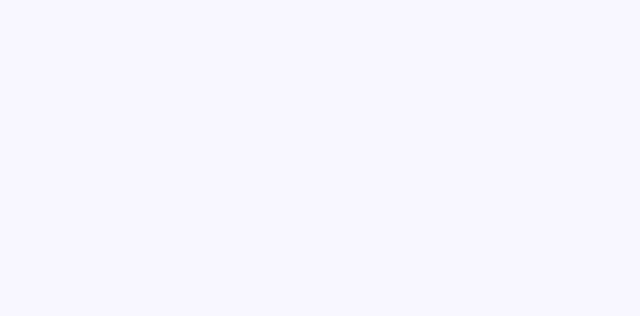
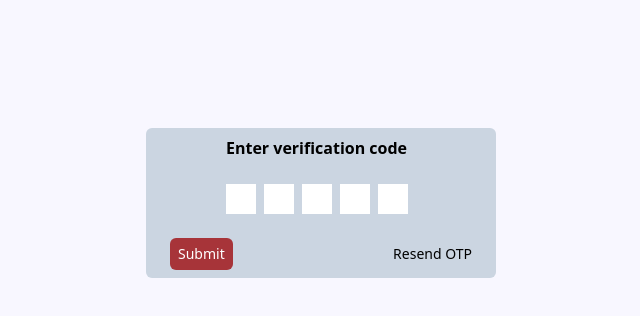
Before and after one commit to kngtee/updcfm-project-web, a React (Create React App) app in the folder Updc.Fm.WebApplication/ClientApp/: page /verifyotp in a window 1280 px wide. Before the commit this address had no page. Shown: the top 316 px of the page, without its empty margins (304-944 px from the left). Built offline with nearby package versions, Linux system fonts and the light colour scheme.

Commit message:
forgetPassword

```diff
--- a/Updc.Fm.WebApplication/ClientApp/src/App.js
+++ b/Updc.Fm.WebApplication/ClientApp/src/App.js
@@ -25,6 +25,7 @@ import AdminStaff from './components/AdminStaff';
 import AdminNewStaff from './components/AdminNewStaff';
 import AdminStaffOverView from './components/AdminStaffOverView';
 import ForgetPassword from './components/ForgetPassword';
+import VerifyOtp from './components/VerifyOtp';
 
 function App() {
   return (
@@ -148,7 +149,8 @@ function App() {
         <Route path="/jobs" element={<InterventionJobs />} />
         <Route path="/jobs/:id" element={<SingleJob />} />
         <Route path="/inspectjob" element={<CreateInspection />} />
-        <Route path="/forgetpassword" element={<ForgetPassword/>} />
+        <Route path="/forgetpassword" element={<ForgetPassword />} />
+        <Route path="/verifyotp" element={<VerifyOtp />} />
       </Routes>
     </AuthProvider>
   );
--- a/Updc.Fm.WebApplication/ClientApp/src/Pages/Login.jsx
+++ b/Updc.Fm.WebApplication/ClientApp/src/Pages/Login.jsx
@@ -1,5 +1,6 @@
 import React, { useState } from 'react';
 import estate from '../assets/img/estate.jpg';
+import { useNavigate } from 'react-router-dom';
 import { useAuth } from '../Auth/hooks/useAuth';
 // import Loader from '../components/Loader';
 // import { useNavigate } from 'react-router-dom';
@@ -31,6 +32,7 @@ function Login() {
   // const handleClick = () => {
 
   // };
+  const nav = useNavigate();
 
   return (
     <>
@@ -91,12 +93,14 @@ function Login() {
                     <input type="checkbox" className="mr-1" />
                     Remember me
                   </span>
-                  <span
-                    href="#"
+                  <button
+                    onClick={() => {
+                      nav('/forgetpassword');
+                    }}
                     className="font-medium text-xs text-indigo-600 cursor-pointer"
                   >
                     Forgot Password?
-                  </span>
+                  </button>
                 </div>
               </div>
 
--- a/Updc.Fm.WebApplication/ClientApp/src/components/ForgetPassword.jsx
+++ b/Updc.Fm.WebApplication/ClientApp/src/components/ForgetPassword.jsx
@@ -4,7 +4,8 @@ import { useNavigate } from 'react-router-dom';
 const ForgetPassword = () => {
   const nav = useNavigate();
   return (
-    <div className=" flex flex-col rounded-md gap-4 px-4 py-8 w-[500px] h-[300px] ml-10 mt-10 bg-slate-300">
+    <div className=" flex justify-centre">
+      <div className=" flex flex-col rounded-md gap-4 px-4 py-8 w-[500px] h-[300px] ml-[400px] mt-24 bg-slate-300">
         <div className="flex justify-center mt-4"></div>
         <div className="flex justify-center text-sm font-semibold">
           <h4>Reset password</h4>
@@ -19,7 +20,12 @@ const ForgetPassword = () => {
           ></input>
         </div>
         <div className=" flex justify-between">
-        <button className=" rounded-md px-2 py-1.5 text-sm bg-[#a73439] text-white">
+          <button
+            onClick={() => {
+              nav('/verifyotp');
+            }}
+            className=" rounded-md px-2 py-1.5 text-sm bg-[#a73439] text-white"
+          >
             Submit
           </button>
           <button
@@ -32,6 +38,7 @@ const ForgetPassword = () => {
           </button>
         </div>
       </div>
+    </div>
   );
 };
 
--- /dev/null
+++ b/Updc.Fm.WebApplication/ClientApp/src/components/VerifyOtp.jsx
@@ -0,0 +1,79 @@
+import React from 'react';
+import { useState } from 'react';
+import { useNavigate } from 'react-router-dom';
+const VerifyOtp = () => {
+  const nav = useNavigate();
+  const [otp, setOtp] = useState('');
+
+  return (
+    <div className="flex ">
+      <div className=" w-[350px] h-[150px] flex flex-col gap-6 rounded-md ml-[450px] mt-32  bg-slate-300">
+        <div className=" flex px-14 ml-6 mt-2  font-bold">
+          <h2>Enter verification code</h2>
+        </div>
+        <div className="flex px-20 gap-2 ">
+          <input
+            maxLength={1}
+            onChange={(e) => {
+              setOtp(e.target.value);
+            }}
+            className="w-[30px] h-[30px] font-bold flex justify-centre"
+            type="text"
+          />
+          <input
+            maxLength={1}
+            onChange={(e) => {
+              setOtp(e.target.value);
+            }}
+            className="w-[30px] h-[30px] font-bold flex justify-centre"
+            type="text"
+          />
+          <input
+            maxLength={1}
+            onChange={(e) => {
+              setOtp(e.target.value);
+            }}
+            className="w-[30px] h-[30px] font-bold flex justify-centre"
+            type="text"
+          />
+          <input
+            maxLength={1}
+            onChange={(e) => {
+              setOtp(e.target.value);
+            }}
+            className="w-[30px] h-[30px] font-bold flex justify-centre"
+            type="text"
+          />
+          <input
+            maxLength={1}
+            onChange={(e) => {
+              setOtp(e.target.value);
+            }}
+            className="w-[30px] h-[30px] font-bold flex justify-centre"
+            type="text"
+          />
+        </div>
+        <div className=" flex justify-between px-6">
+          <button
+            onClick={() => {
+              nav('/login');
+            }}
+            className=" rounded-md px-2 py-1.5 text-sm bg-[#a73439] text-white"
+          >
+            Submit
+          </button>
+          <button
+            onClick={() => {
+              nav('/forgetpassword');
+            }}
+            className=" text-sm"
+          >
+            Resend OTP
+          </button>
+        </div>
+      </div>
+    </div>
+  );
+};
+
+export default VerifyOtp;
```
Lines whose indentation alone changed are shown as unchanged.
